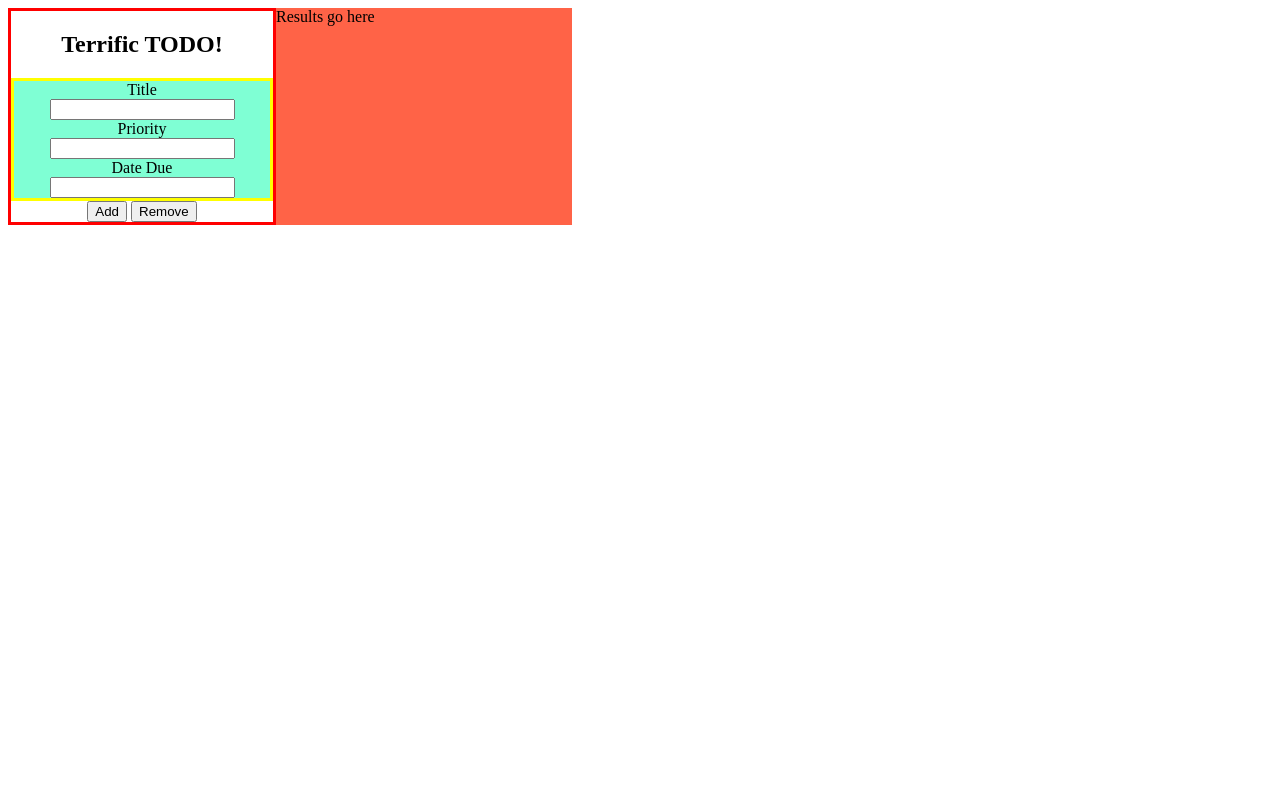
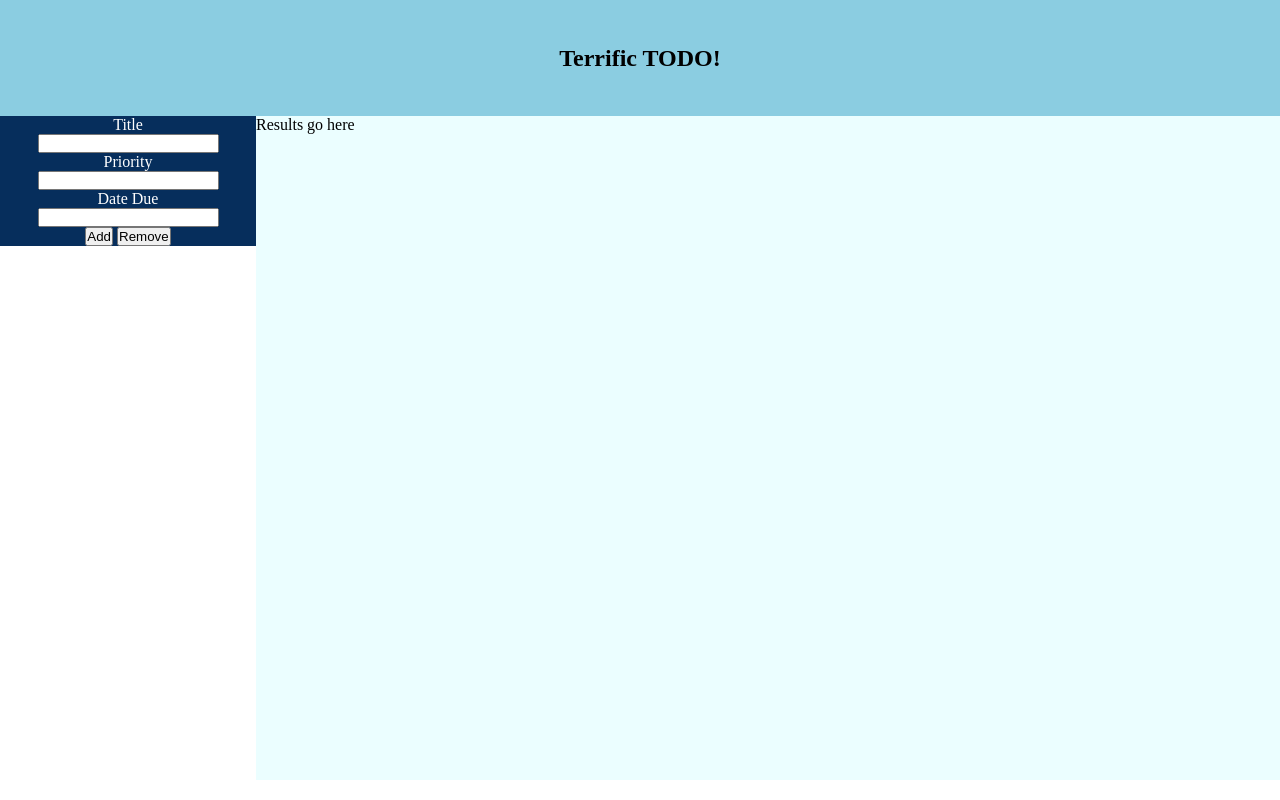
Before and after one commit to at-a-minimum1/at-a-minimum1-odin-project-1.4-todo, a website built with webpack: page dist/index.html in a window 1280 px wide. Built offline with nearby package versions, Linux system fonts and the light colour scheme.

Commit message:
Added styling to the page. Planning on working on the front end before I work on the backend.

```diff
--- a/dist/index.html
+++ b/dist/index.html
@@ -9,12 +9,12 @@
 	</head>
 	<body>
 		<script src="main.js"></script>
-		<header></header>
+		<header class="header_wrapper">
+				<h2>Terrific TODO!</h2>
+		</header>
 		<div class="desktop_wrapper">
 			<div class="controlPanel">
-				<div class="header_wrapper">
-					<h2>Terrific TODO!</h2>
-				</div>
+
 				<div class="input_wrapper">
 					<label for="title">Title</label>
 					<input type="text" id="title"></input>
@@ -22,11 +22,12 @@
 					<input type="text" id="priority"></input>
 					<label for="dueDate">Date Due</label>
 					<input type="text" id="dueDate"></input>
+					<div class="buttonWrapper">
+						<button id="addItem">Add</button>
+						<button id="removeItem">Remove</button>
+					</div>
 				</div>
-				<div class="buttonWrapper">
-					<button id="addItem">Add</button>
-					<button id="removeItem">Remove</button>
-				</div>
+
 			</div>
 			<div class="results_panel">Results go here</div>
 		</div>
--- a/dist/styles.css
+++ b/dist/styles.css
@@ -1,28 +1,36 @@
+* {
+	/* background-color: #ebfeff; */
+	padding: 0;
+	margin: 0;
+}
 /* Utility Class */
 
 .desktop_wrapper {
+	display: grid;
+	grid-template-columns: 20vw 80vw;
+}
+.header_wrapper {
 	display: flex;
-}
-.controlPanel {
-	border: solid;
-	border-color: red;
-	display: flex;
-	flex-direction: column;
 	justify-content: center;
 	align-items: center;
+	grid-column: span 2;
+	background-color: #8bcde1;
+	height: 116px;
 }
+/* .input_wrapper * {
+	background-color: #062e5c;
+} */
 .input_wrapper {
 	display: flex;
 	flex-flow: column wrap;
 	justify-content: center;
 	align-items: center;
-	width: 20vw;
-	background-color: aquamarine;
-	border: solid;
-	border-color: yellow;
+	background-color: #062e5c;
+	color: white;
 }
 .results_panel {
 	display: grid;
 	grid-template-columns: repeat(3, 1fr);
-	background-color: tomato;
+	background-color: #ebfeff;
+	height: 83vh;
 }
```
